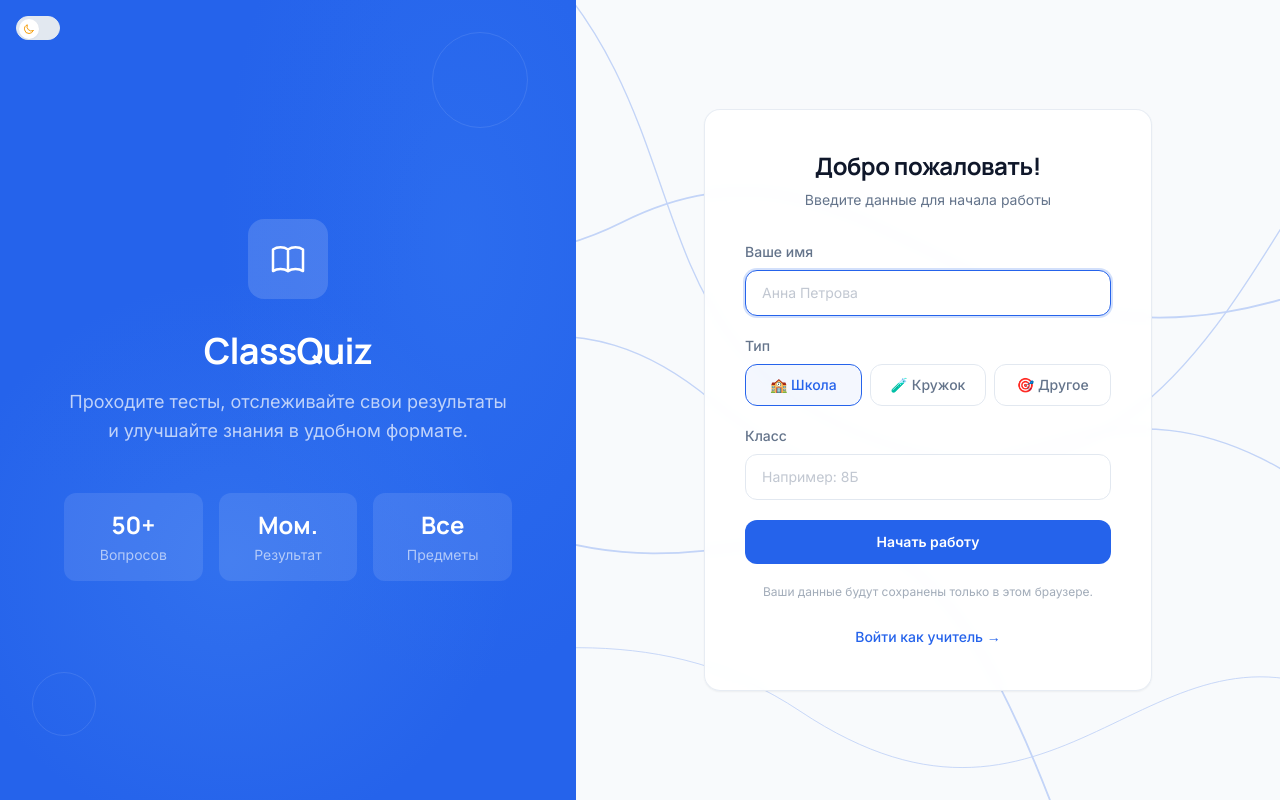
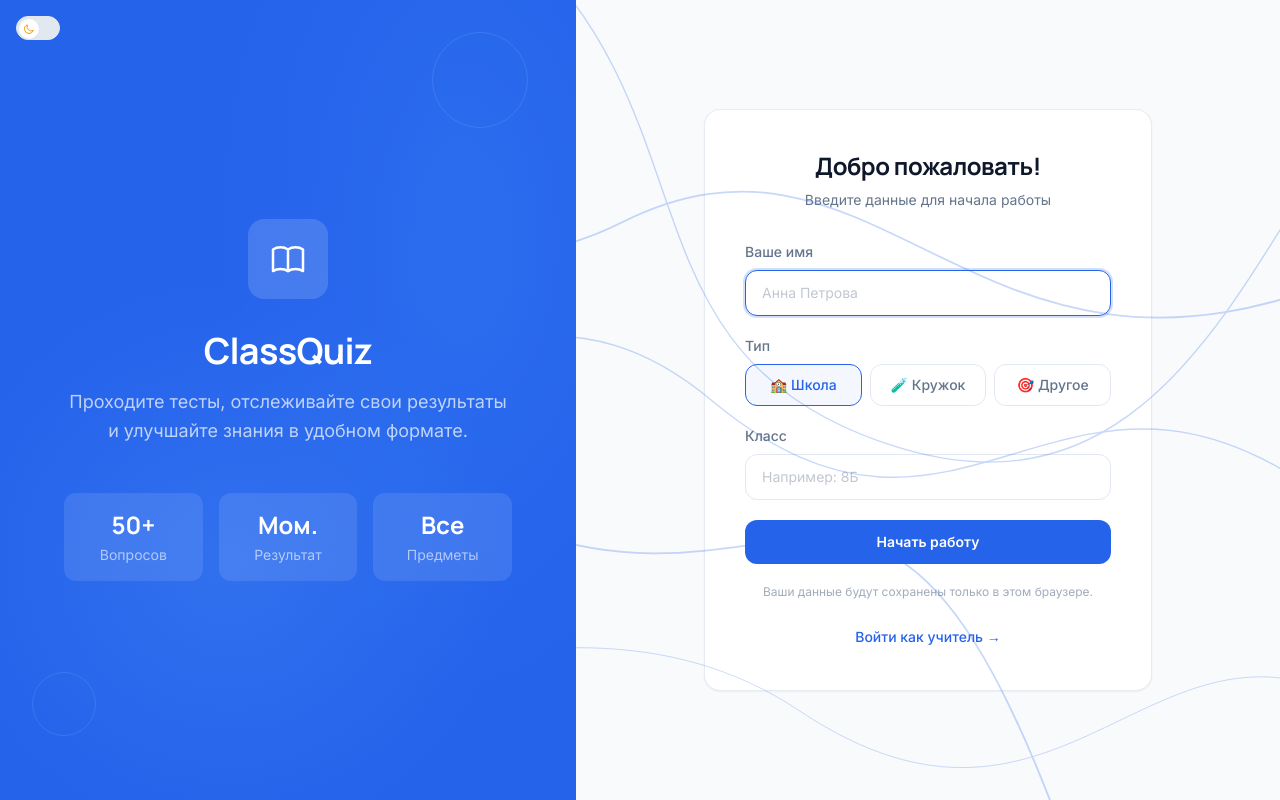
Before and after one commit to Trubik1/techno-park-october, a React (Vite) app in the folder frontend/: page /student/entry in a window 1280 px wide. Built offline with nearby package versions, Linux system fonts and the light colour scheme.

Commit message:
fix: убрана opacity из @apply card, card-glass через raw CSS

```diff
--- a/frontend/src/index.css
+++ b/frontend/src/index.css
@@ -113,7 +113,7 @@
   }
 
   .card {
-    @apply bg-surface backdrop-blur-sm bg-surface/90 rounded-2xl border border-border/80 shadow-sm;
+    @apply bg-surface rounded-2xl border border-border/80 shadow-sm;
   }
 
   .card-hover {
@@ -121,7 +121,10 @@
   }
 
   .card-glass {
-    @apply bg-surface/70 backdrop-blur-xl rounded-2xl border border-border/60 shadow-lg shadow-primary/5;
+    @apply rounded-2xl border border-border/60 shadow-lg shadow-primary/5;
+    background: rgba(var(--color-surface-rgb), 0.7);
+    backdrop-filter: blur(12px);
+    -webkit-backdrop-filter: blur(12px);
   }
 
   .input {
```
